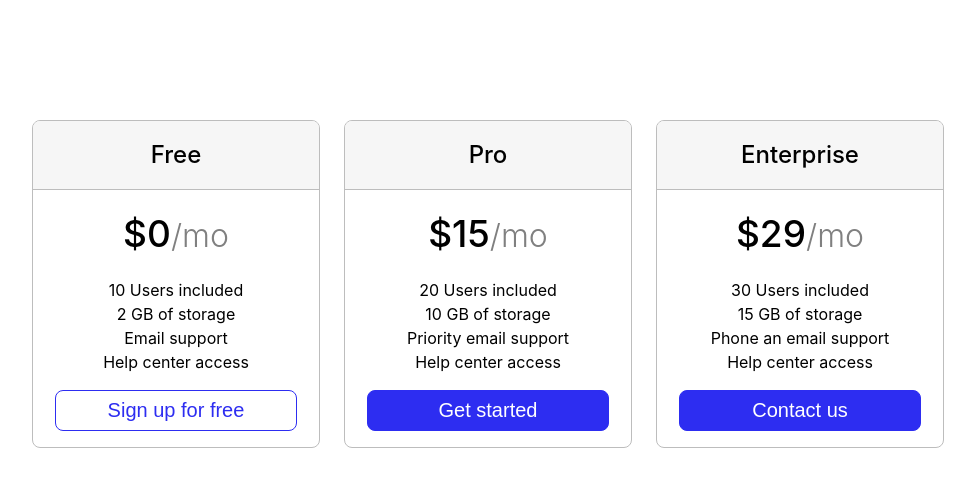
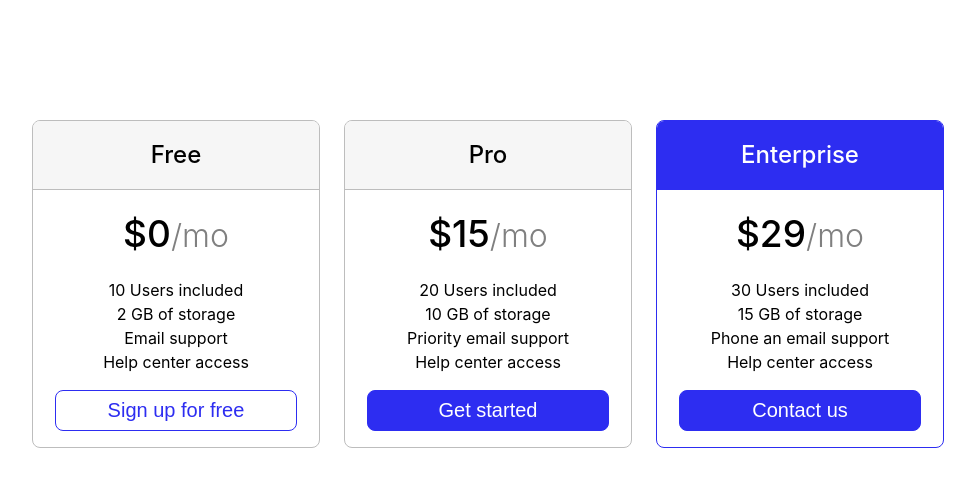
Before and after one commit to tepavcevic/pricing-cards-react, a React (Vite) app: page / in a window 1280 px wide. Shown: the top 486 px of the page, without its empty margins (152-1127 px from the left). Built offline with nearby package versions, Linux system fonts and the light colour scheme.

Commit message:
Styling highlighted card

```diff
--- a/src/App.css
+++ b/src/App.css
@@ -19,10 +19,20 @@
     overflow: hidden;
 }
 
+.card-highlighted {
+    border: thin solid rgb(45, 45, 241);
+}
+
 .card-header {
     background-color: #f6f6f6;
     padding: 16px;
     border-bottom: thin solid rgb(189, 189, 189);
+}
+
+.card-header-highlighted {
+    color: white;
+    background-color: rgb(45, 45, 241);
+    border-bottom: thin solid rgb(45, 45, 241);
 }
 
 .card-title {
--- a/src/App.jsx
+++ b/src/App.jsx
@@ -30,6 +30,8 @@ function App() {
         amountOfStorage="15"
         supportTier="Phone an email"
         buttonText="Contact us"
+        classNameHeader="card-header-highlighted"
+        classNameCard="card-highlighted"
       />
     </main>
   )
--- a/src/components/Card.jsx
+++ b/src/components/Card.jsx
@@ -1,7 +1,7 @@
 export default function Card(props) {
     return(
-        <div className="card">
-            <header className="card-header">
+        <div className={`card ${props.classNameCard}`}>
+            <header className={`card-header ${props.classNameHeader}`}>
                 <h2 className="card-title">{props.cardHeader}</h2>
             </header>
             <div className="card-body">
```
